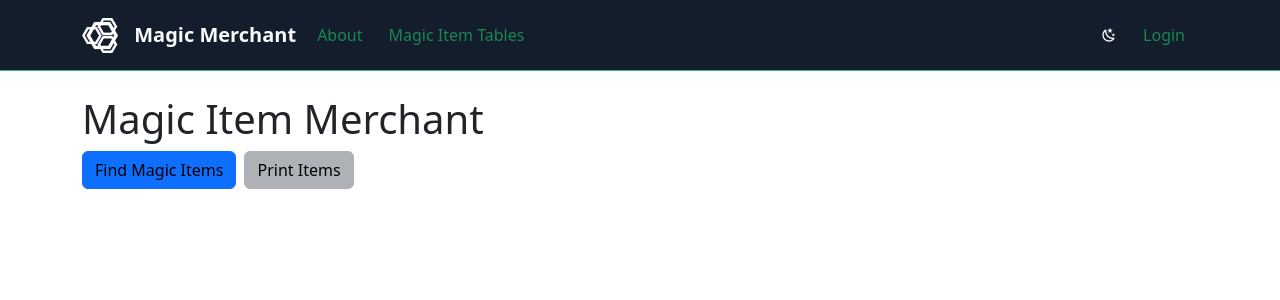
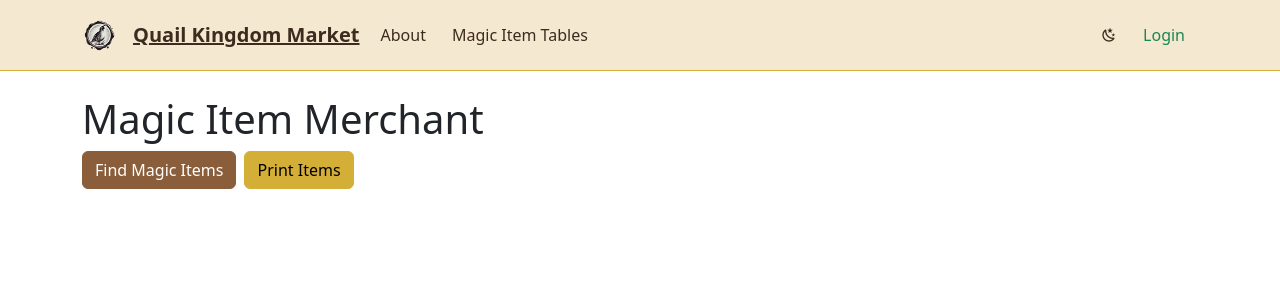
Before and after one commit to Josh-Decime/Quail-Kingdom-Market, a Vue app: page /#/ in a window 1280 px wide. Shown: the top 300 px of the page. Built offline with nearby package versions, Linux system fonts and the light colour scheme; what @bcwdev/auth0provider-client would draw is missing.

Commit message:
troubleshooting & stylizing

```diff
--- a/src/assets/scss/_variables.scss
+++ b/src/assets/scss/_variables.scss
@@ -1,15 +1,23 @@
 $body-bg: #fff;
 $body-bg-dark: #1b1f22;
 $theme-colors: (
-  "primary": #0e6efd,
-  "secondary": #aeb2b6,
-  "success": #198754,
-  "info": #0ccaf0,
-  "warning": #ffc105,
-  "danger": #dc3545,
-  "dark": #212529,
-  "light": #f8f9fa,
-  "body-bg": #fff,
+  "primary": #8B5E3B,
+  // Quail brown
+  "secondary": #D4AF37,
+  // Gold accent
+  "success": #5A8A6D,
+  // Earthy green
+  "info": #A49789,
+  // Soft neutral
+  "warning": #E1C16E,
+  // Golden yellow
+  "danger": #A23E48,
+  // Deep red-brown
+  "dark": #332620,
+  // Rich dark brown
+  "light": #F5E8D0,
+  // Parchment-like light
+  "body-bg": #F5E8D0,
   // Bootstrap extended colors
   "gray": $gray-500,
   "grey": $gray-500,
--- a/src/components/Navbar.vue
+++ b/src/components/Navbar.vue
@@ -16,34 +16,35 @@ watch(theme, () => {
 </script>
 
 <template>
-  <nav class="navbar navbar-expand-md bg-codeworks border-bottom border-vue">
+  <nav class="navbar navbar-expand-md bg-parchment border-bottom border-gold"> <!-- UPDATED COLOR -->
     <div class="container gap-2">
-      <RouterLink :to="{ name: 'Home' }" class="d-flex align-items-center text-light">
-        <img class="navbar-brand" alt="logo" src="/img/cw-logo.png" height="45" />
-        <b class="fs-5">Magic Merchant</b>
+      <RouterLink :to="{ name: 'Home' }" class="d-flex align-items-center text-darkbrown"> <!-- UPDATED COLOR -->
+        <img class="navbar-brand" alt="logo" src="../assets/img/Quail-kingdom-seal.png" height="45" />
+        <b class="fs-5">Quail Kingdom Market</b>
       </RouterLink>
       <!-- collapse button -->
       <button class="navbar-toggler" type="button" data-bs-toggle="collapse" data-bs-target="#navbar-links"
         aria-controls="navbarText" aria-expanded="false" aria-label="Toggle navigation">
-        <span class="mdi mdi-menu text-light"></span>
+        <span class="mdi mdi-menu text-darkbrown"></span> <!-- UPDATED COLOR -->
       </button>
       <!-- collapsing menu -->
       <div class="collapse navbar-collapse " id="navbar-links">
         <ul class="navbar-nav">
           <li>
-            <RouterLink :to="{ name: 'About' }" class="btn text-green selectable">
+            <RouterLink :to="{ name: 'About' }" class="btn text-darkbrown selectable"> <!-- UPDATED COLOR -->
               About
             </RouterLink>
           </li>
           <li>
-            <RouterLink :to="{ name: 'Tables' }" class="btn text-green selectable">
+            <RouterLink :to="{ name: 'Tables' }" class="btn text-darkbrown selectable"> <!-- UPDATED COLOR -->
               Magic Item Tables
             </RouterLink>
           </li>
         </ul>
         <!-- LOGIN COMPONENT HERE -->
         <div class="ms-auto">
-          <button class="btn text-light" @click="toggleTheme"
+          <!-- UPDATED COLOR -->
+          <button class="btn text-darkbrown" @click="toggleTheme"
             :title="`Enable ${theme == 'light' ? 'dark' : 'light'} theme.`">
             <i v-if="theme == 'dark'" class="mdi mdi-weather-sunny"></i>
             <i v-if="theme == 'light'" class="mdi mdi-weather-night"></i>
@@ -56,30 +57,35 @@ watch(theme, () => {
 </template>
 
 <style lang="scss" scoped>
-@media print {
-  nav {
-    display: none !important;
-    position: absolute !important;
-    top: -9999px !important;
-    left: -9999px !important;
-    width: 0 !important;
-    height: 0 !important;
-    overflow: hidden !important;
-  }
+/* UPDATED COLORS */
+.bg-parchment {
+  background-color: #F5E8D0 !important;
+  /* Light parchment color */
 }
 
-
-a {
-  text-decoration: none;
+.border-gold {
+  border-color: #D4AF37 !important;
+  /* Gold accent */
 }
 
-.nav-link {
-  text-transform: uppercase;
+.text-darkbrown {
+  color: #3D2B1F !important;
+  /* Dark brown/black for better contrast */
 }
 
+/* Ensure navbar links match new color */
 .navbar-nav .router-link-exact-active {
-  border-bottom: 2px solid var(--bs-success);
-  border-bottom-left-radius: 0;
-  border-bottom-right-radius: 0;
+  border-bottom: 2px solid #E1C16E !important;
+  /* Golden yellow for active link */
+}
+
+/* DARK MODE COLORS */
+[data-bs-theme="dark"] {
+  --bs-body-bg: #332620 !important;
+  /* Dark brown background */
+  --bs-body-color: #E1C16E !important;
+  /* Golden text */
+  --bs-navbar-bg: #2A1E1A !important;
+  /* Even darker navbar */
 }
 </style>
--- a/src/pages/HomePage.vue
+++ b/src/pages/HomePage.vue
@@ -135,7 +135,14 @@ export default {
     }
 
     function printPage() {
-      const element = document.body; // Capture the visible page
+      // Ensure modal stays functional
+      const unwantedElements = document.querySelectorAll(".btn, #rollModal, footer");
+      unwantedElements.forEach(el => el.style.display = "none");
+
+      // REMOVE the Vue logo by calling our new function
+      // removeVueLogo();
+
+      const element = document.body; // Capture the full page
 
       html2canvas(element, { scale: 2 }).then((canvas) => {
         const imgData = canvas.toDataURL("image/png");
@@ -146,7 +153,7 @@ export default {
         <head>
           <title>Print Magic Items</title>
           <style>
-            body { margin: 0; text-align: center; }
+            body { margin: 0; text-align: center; font-family: Arial, sans-serif; }
             img { width: 100%; }
           </style>
         </head>
@@ -163,8 +170,18 @@ export default {
     `);
 
         printWindow.document.close();
+
+        // Restore elements after capture
+        unwantedElements.forEach(el => el.style.display = "");
       });
     }
+
+
+    // function removeVueLogo() {
+    //   // Find and remove common Vue logo elements
+    //   const vueLogoElements = document.querySelectorAll("img[alt='Vue logo'], .vue-logo, img[src*='favicon']");
+    //   vueLogoElements.forEach(el => el.remove()); // Nuke them
+    // }
 
 
     return {
@@ -184,6 +201,7 @@ export default {
       getSubTextSize,
       AppState,
       printPage,
+      // removeVueLogo,
     };
   }
 };
```
Also changed, not shown: src/components/Example.vue (+22 -16 lines), src/assets/img/Quail-kingdom-seal.png (added), src/assets/img/vue-logo.png (deleted).
